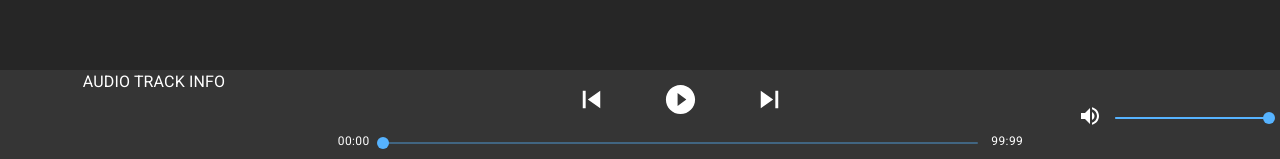
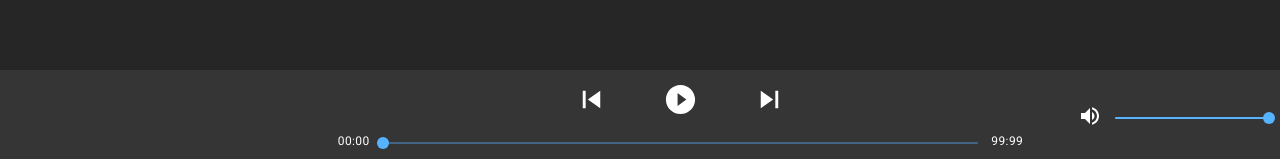
Before and after one commit to ianlibasora/ReactPlayer, a React (Create React App) app in the folder react-player/: page / in a window 1280 px wide. Shown: the part 581-740 px from the top of the page. Built offline with nearby package versions, Linux system fonts and the light colour scheme.

Commit message:
Added track info display

```diff
--- a/react-player/src/components/TrackBar.js
+++ b/react-player/src/components/TrackBar.js
@@ -17,7 +17,13 @@ export default function TrackBar({
       <div className="controlBar" style={{backgroundColor: theme.palette.primary.main}}>
          <Grid container spacing={2}>
             <Grid item sm={3}>
-               <Typography style={{color: theme.palette.primary.contrastText}}>AUDIO TRACK INFO</Typography>
+               <Typography
+                  style={{color: theme.palette.primary.contrastText}}
+                  variant="body1"
+                  className="trackInfo"
+               >
+                  {trackList.length === 0 ? "" : trackList[currentTrack].file.name.replace(".mp3", "")}
+               </Typography>
             </Grid>
             <Grid item xs={9}>
                <AudioController
--- a/react-player/src/index.css
+++ b/react-player/src/index.css
@@ -37,6 +37,11 @@ code {
    padding: 5%;
 }
 
+.trackInfo {
+   margin-top: 5%;
+   padding: 2%;
+}
+
 .formContainer {
    border-radius: 30px;
    padding: 20pt;
```
